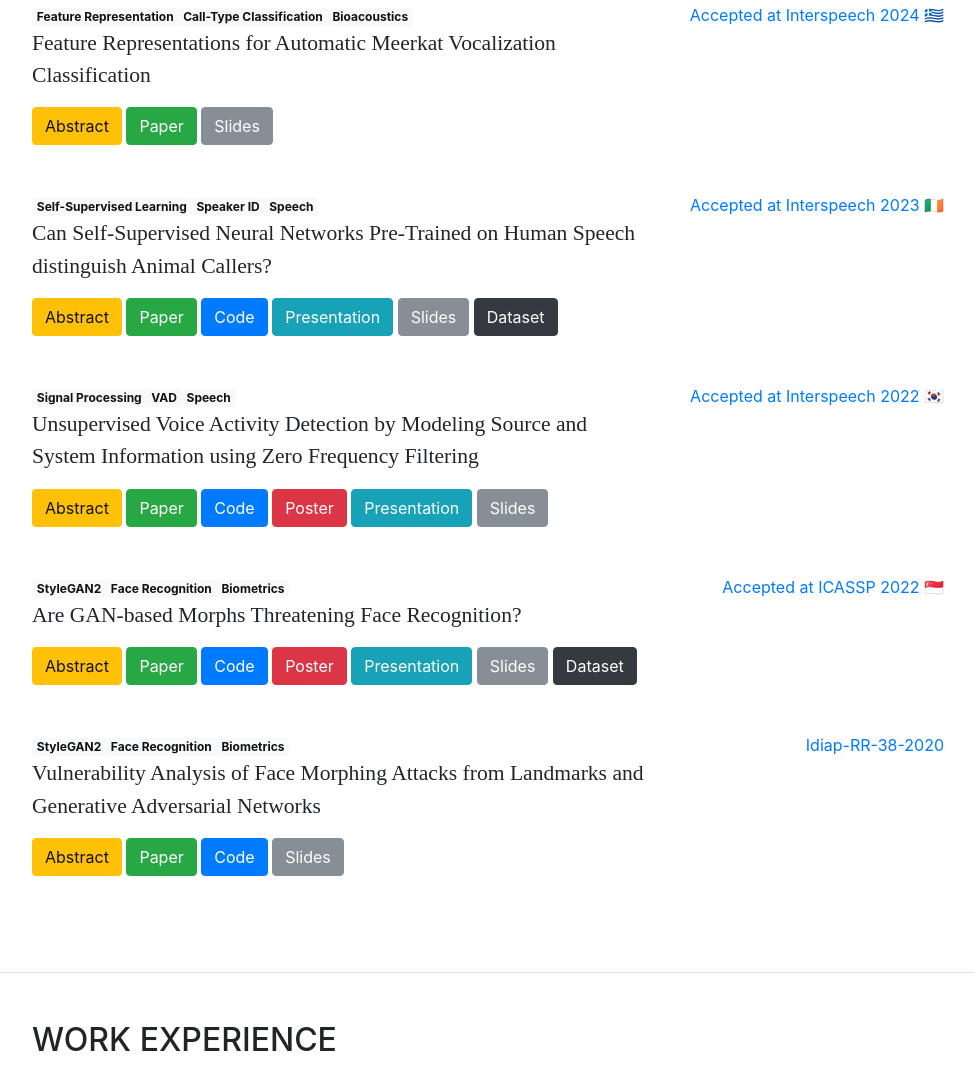
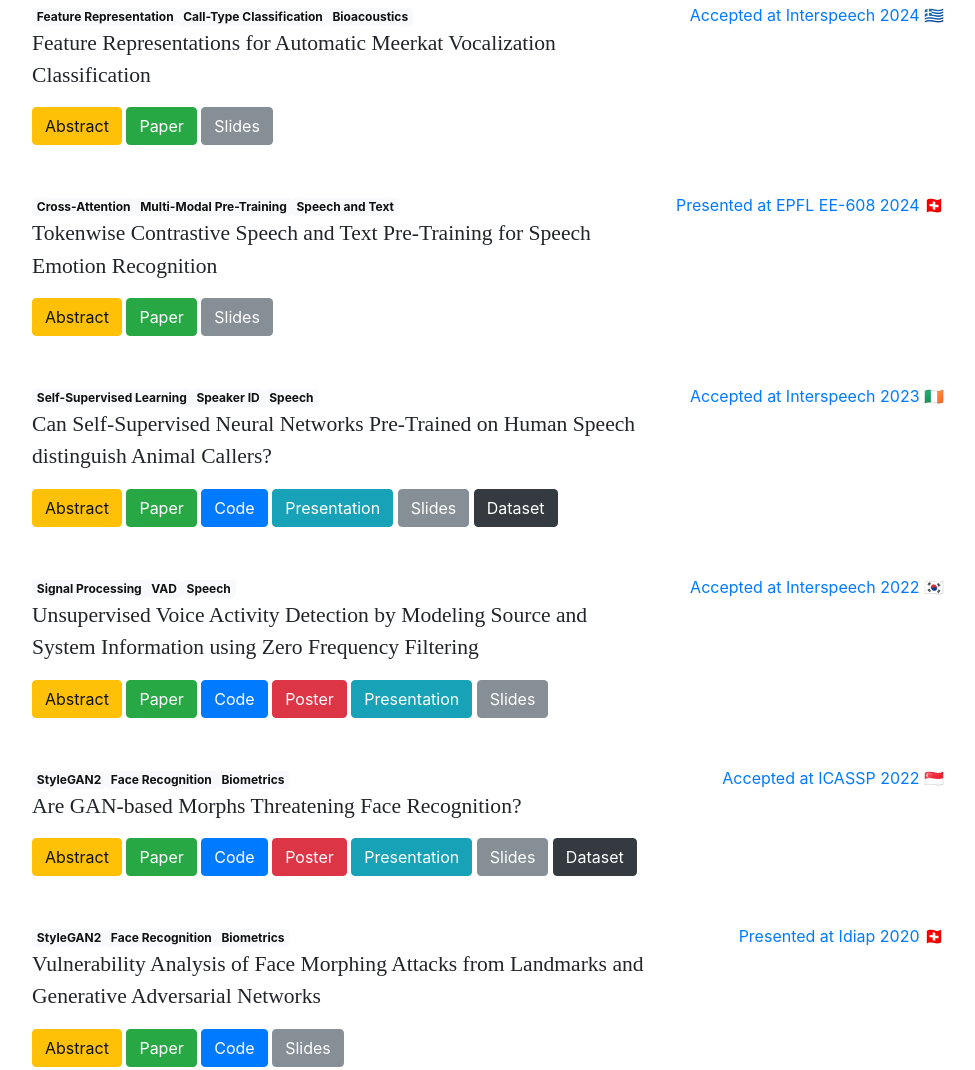
Before and after one commit to EklavyaFCB/eklavyafcb.github.io, a website with bundled scripts: page index.html in a window 1280 px wide. Shown: the part 1821-2891 px from the top of the page, without its empty margins (288-1263 px from the left). Built offline with nearby package versions, Linux system fonts and the light colour scheme; files whose address does not match are found by name; a web font is replaced by a local one.

Commit message:
tokenwise

```diff
--- a/index.html
+++ b/index.html
@@ -216,7 +216,7 @@
 				<!-- <button type="button" class="btn btn-secondary btn-xs"><a target="_blank" style="color:white" href="docs/Sarkar_ICASSP_2025_Presentation.pdf">Slides</a></button> -->
 				</div>
 				<div class="resume-date text-md-right">
-				  <span class="text-primary">Accepted at Bioacoustics &#128211;</span>
+				  <span class="text-primary">Accepted at Bioacoustics 2025 &#128211;</span>
 				  <br><br>
 				  <!-- <img src="img/idiaplogo.jpeg" class="img-thumbnail" width="100" height="100"> -->
 				</div>
@@ -298,6 +298,30 @@
 				</div>
 				<div class="resume-date text-md-right">
 				  <span class="text-primary">Accepted at Interspeech 2024 &#127468;&#127479;</span>
+				  <br><br>
+				  <!-- <img src="img/idiaplogo.jpeg" class="img-thumbnail" width="100" height="100"> -->
+				</div>
+			  </div>
+
+			  <div class="resume-item d-flex flex-column flex-md-row mb-5">
+				<div class="resume-content mr-auto">
+				  <span class="badge badge badge-light">Cross-Attention</span><span class="badge badge badge-light">Multi-Modal Pre-Training</span><span class="badge badge badge-light">Speech and Text</span>
+				  <!-- <h3 class="mb-0">On the Utility of Speech and Audio Foundation Models for Marmoset Call Analysis</h3> -->
+				  <div class="subheading mb-3">Tokenwise Contrastive Speech and Text Pre-Training for Speech Emotion Recognition</div>
+					<a class="btn btn-warning" data-toggle="collapse" href="#collapseTokenwise" role="button" aria-expanded="false" aria-controls="collapseTokenwise">
+					  Abstract
+					</a>
+				  <div class="collapse" id="collapseTokenwise">
+					<div class="card card-body">
+						<b>Authors: Eklavya Sarkar, Neha Tarigopula.</b>
+						Human emotion recognition involves either decomposing audio signals to reflect the emotion or processing the corresponding text to extract the semantic meaning behind it. In this study, we explore the task of multi-modal emotion recognition by enriching acoustic representations with semantic meaning from the corresponding textual transcript. We use an pre-training strategy to learn the multi-modal representations via contrastive learning of token-by-token alignment of Whisper (speech) and BERT (text) representations using the LibriSpeech dataset. The aligned multi-modal features are then used for training an emotion classifier on IEMOCAP and EmoDB datasets. Despite the multi-modal representations outperforming the BERT-only uni-modal baselines, our results indicate a marginal underperformance compared to the Whisper-only uni-modal model, suggesting that leveraging additional textual information during pre-training might not necessarily improve representations for a downstream emotion recognition task.
+					</div>
+				  </div>
+				<button type="button" class="btn btn-success"><a target="_blank" style="color:white" href="https://publidiap.idiap.ch/publications/show/5662">Paper</a></button>
+				<button type="button" class="btn btn-secondary btn-xs"><a target="_blank" style="color:white" href="docs/Sarkar_DL4NLP_Presentation.pdf">Slides</a></button>
+				</div>
+				<div class="resume-date text-md-right">
+				  <span class="text-primary">Presented at EPFL EE-608 2024 &#x1F1E8;&#x1F1ED;</span>
 				  <br><br>
 				  <!-- <img src="img/idiaplogo.jpeg" class="img-thumbnail" width="100" height="100"> -->
 				</div>
@@ -427,7 +451,7 @@
 
 				</div>
 				<div class="resume-date text-md-right">
-				  <span class="text-primary">Idiap-RR-38-2020</span>
+				  <span class="text-primary">Presented at Idiap 2020 &#x1F1E8;&#x1F1ED;</span>
 				  <br><br>
 				  <!-- <img src="img/idiaplogo.jpeg" class="img-thumbnail" width="100" height="100"> -->
 				</div>
```
Also changed, not shown: 1 other file.
